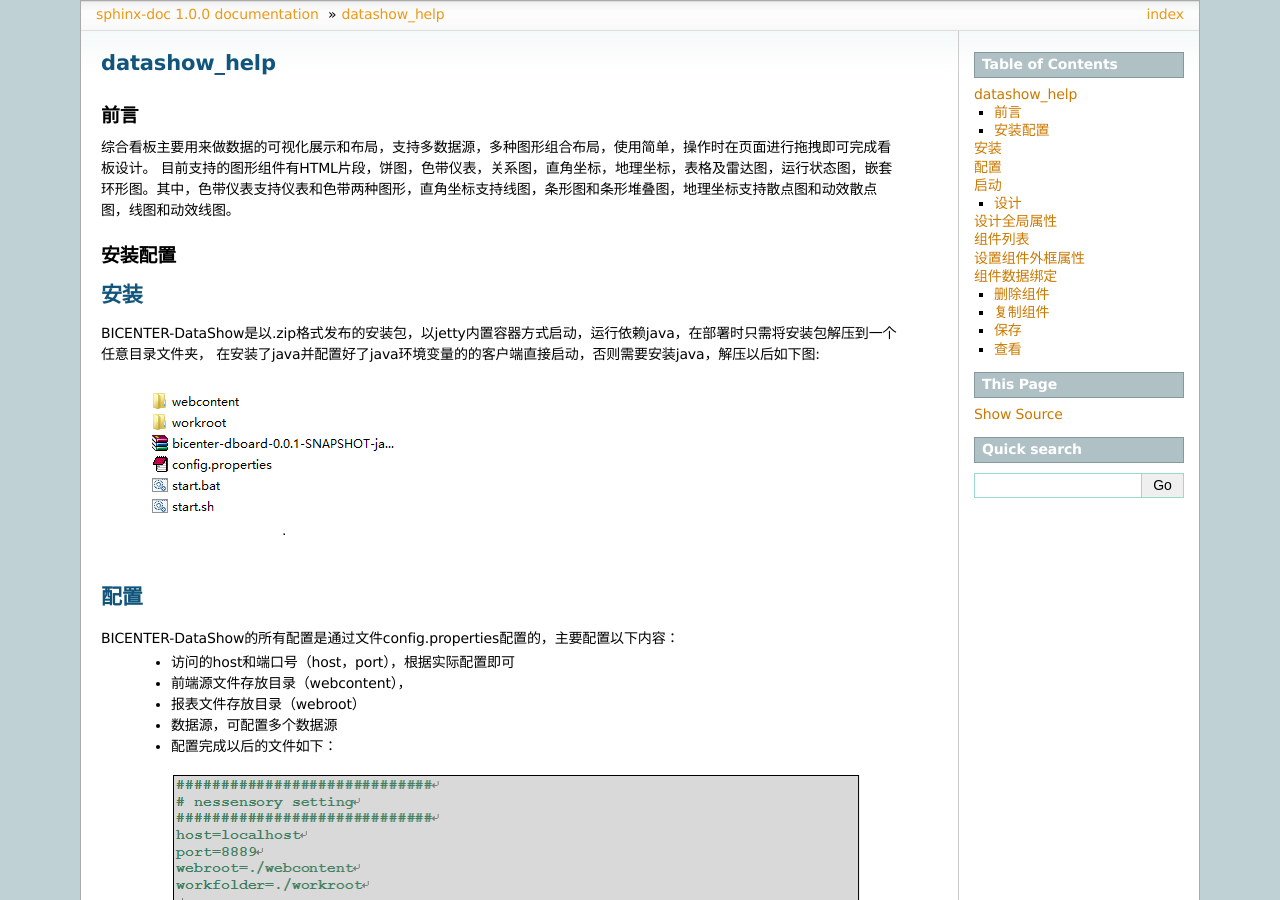
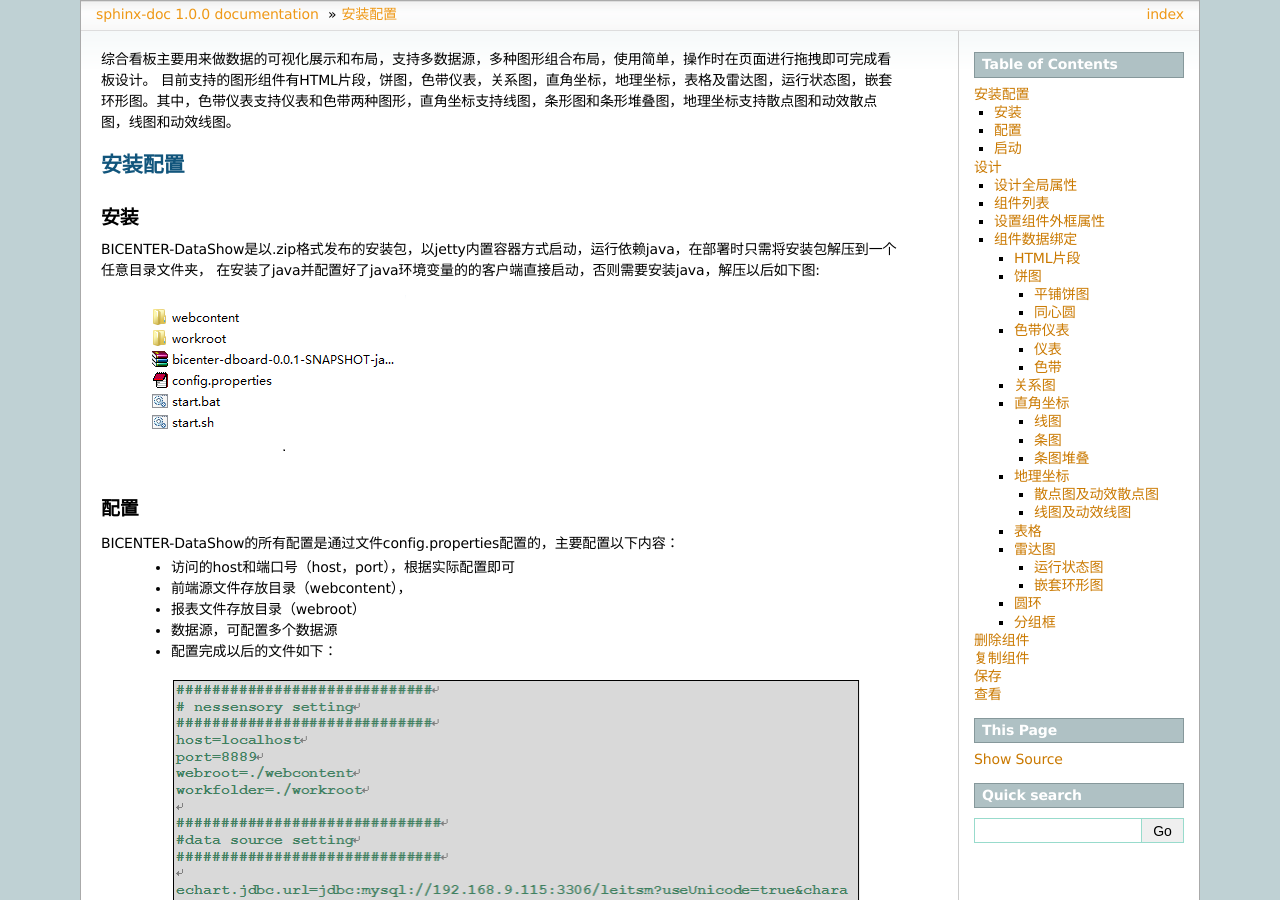
Before and after one commit to bicenter2019/bicenter-doc, a Sphinx documentation site: the page built from source/datashow_help.rst, in a window 1280 px wide and 900 px high. Built offline with Sphinx 7.4.7, drawn with Linux system fonts in a browser that asks for light colours; some of the changed text lies outside the part shown.

Commit message:
updata_001

```diff
--- a/source/datashow_help.rst
+++ b/source/datashow_help.rst
@@ -1,10 +1,5 @@
-.. reference_datashow_help:
-datashow_help
------------------
+.. _dataShow:
 
-
-前言
-===========================
 综合看板主要用来做数据的可视化展示和布局，支持多数据源，多种图形组合布局，使用简单，操作时在页面进行拖拽即可完成看板设计。
 目前支持的图形组件有HTML片段，饼图，色带仪表，关系图，直角坐标，地理坐标，表格及雷达图，运行状态图，嵌套环形图。其中，色带仪表支持仪表和色带两种图形，直角坐标支持线图，条形图和条形堆叠图，地理坐标支持散点图和动效散点图，线图和动效线图。
 
--- a/source/index.rst
+++ b/source/index.rst
@@ -16,5 +16,5 @@
 Indices and tables
 =====================================
 
-* :ref:`datashow_help`
+* :ref:`dataShow`
 * :ref:`search`
```
